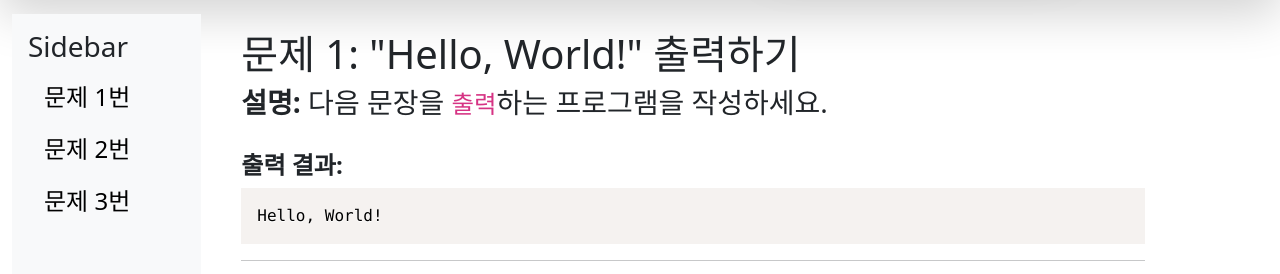
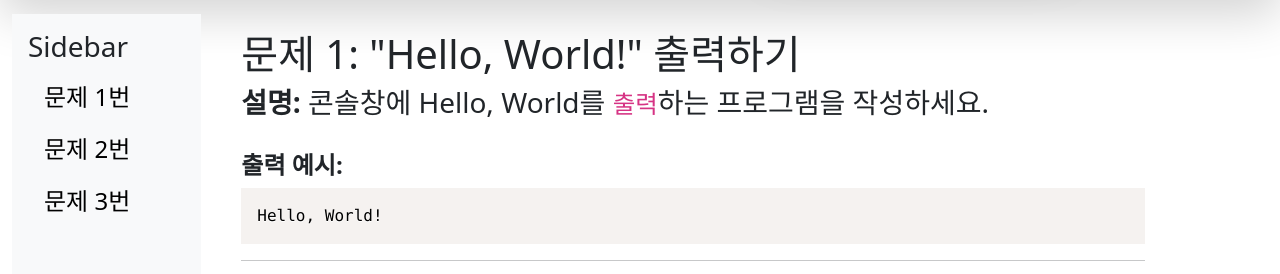
Before and after one commit to Leechihee/GKNU.25-1-Web, a plain HTML site: page Coding_Newbee_World/ex.html in a window 1280 px wide. Shown: the part 492-766 px from the top of the page. Drawn offline with nearby package versions, Linux system fonts and the light colour scheme.

Commit message:
fix content

```diff
--- a/Coding_Newbee_World/ex.html
+++ b/Coding_Newbee_World/ex.html
@@ -172,9 +172,9 @@
           <div class="content p-3">
             <!--output-->
             <h1 id ="q1">문제 1: "Hello, World!" 출력하기</h1>
-            <h3><strong>설명:</strong> 다음 문장을 <code>출력</code>하는 프로그램을 작성하세요.</h3>
+            <h3><strong>설명:</strong> 콘솔창에 Hello, World를 <code>출력</code>하는 프로그램을 작성하세요.</h3>
             <br>
-            <h4><strong>출력 결과:</strong></h4>
+            <h4><strong>출력 예시:</strong></h4>
             <pre><code class="language-cpp">Hello, World!</code></pre>
             <hr>
             <!--Variable-->
```
